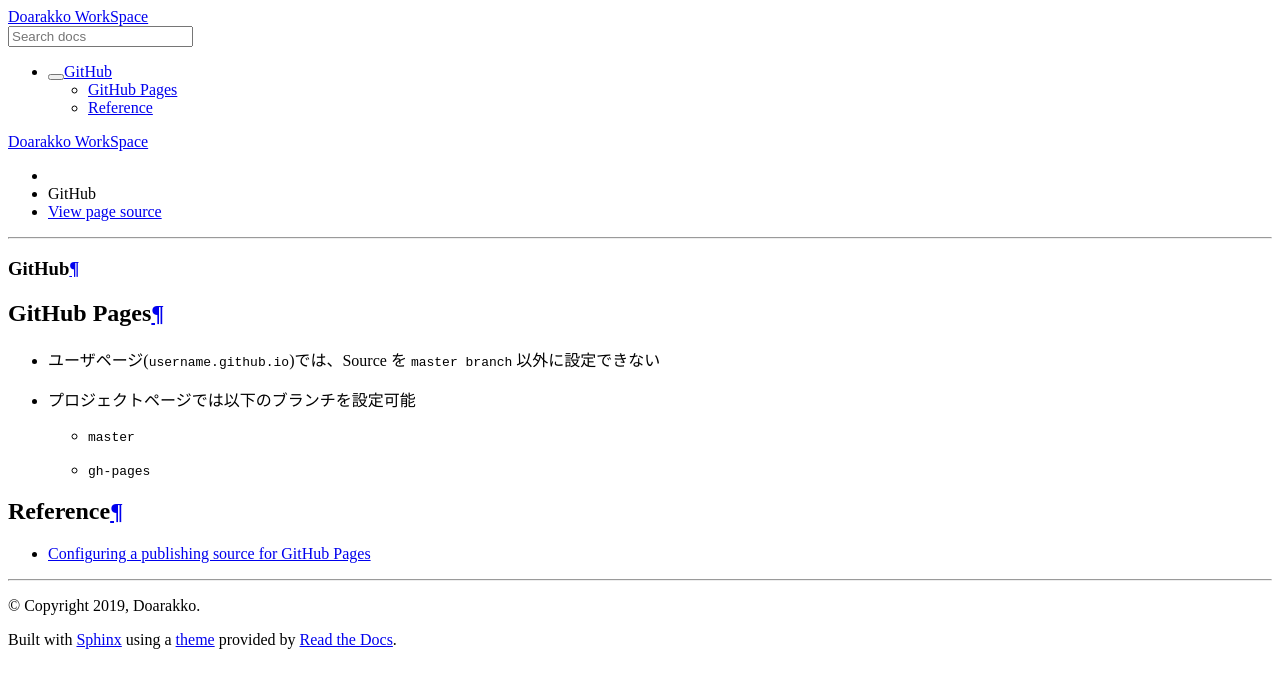
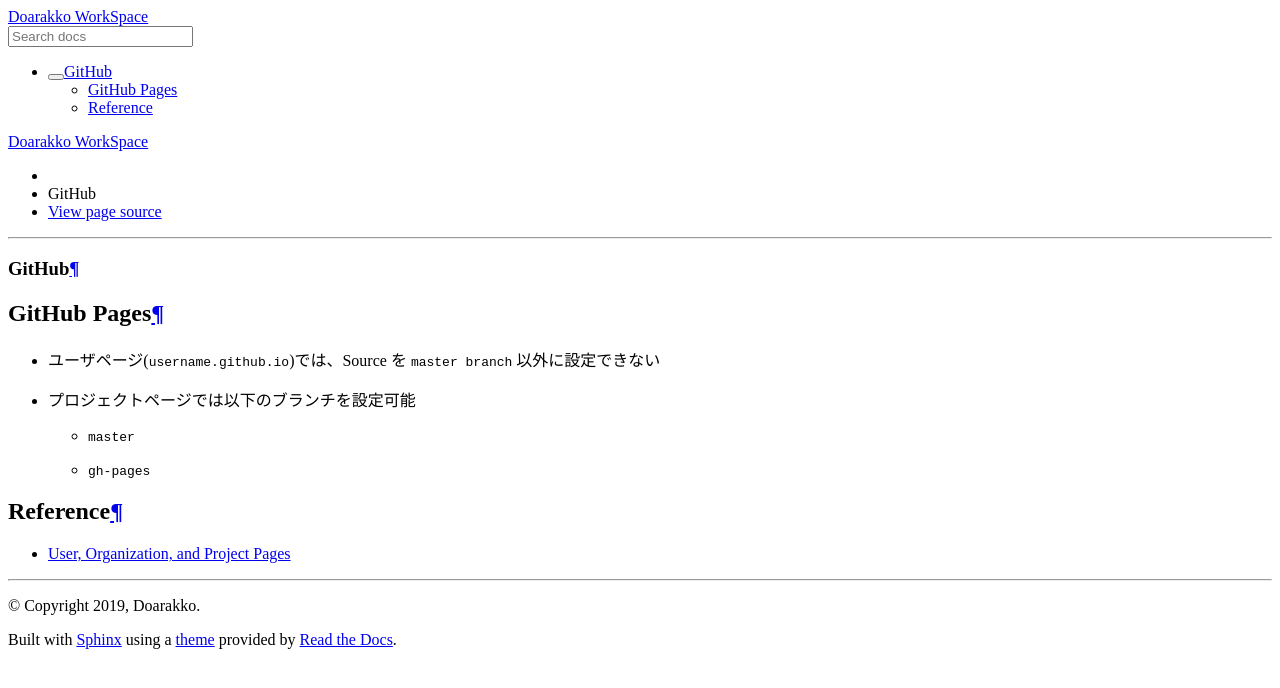
Before and after one commit to Doarakko/sphinx-challenge, a Sphinx documentation site: the page built from source/note/github.md, in a window 1280 px wide. Shown: the top 688 px of the page. Built offline with Sphinx 7.4.7 and the Read the Docs theme 2.0.0, drawn with Linux system fonts in a browser that asks for light colours.

Commit message:
edit lik

```diff
--- a/source/note/github.md
+++ b/source/note/github.md
@@ -6,4 +6,4 @@
     - `gh-pages`
 
 ## Reference
-- [Configuring a publishing source for GitHub Pages](https://help.github.com/articles/configuring-a-publishing-source-for-github-pages/)
+- [User, Organization, and Project Pages](https://help.github.com/articles/user-organization-and-project-pages/)
```
Also changed, not shown: source/note/git.md (+1 -1 lines).
